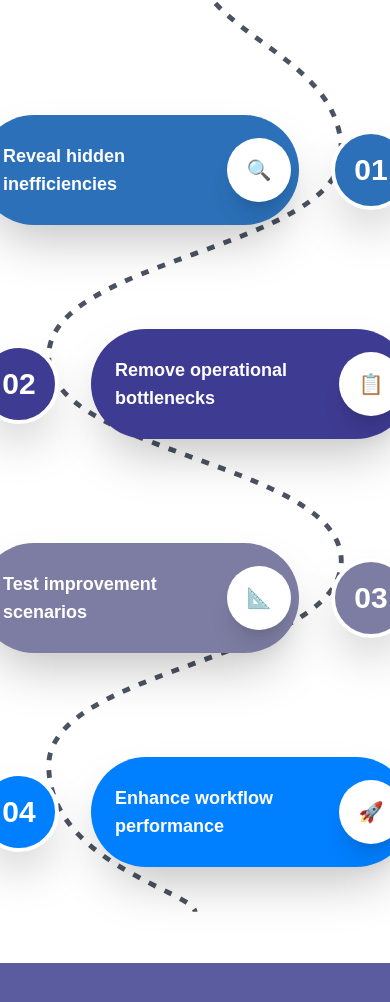
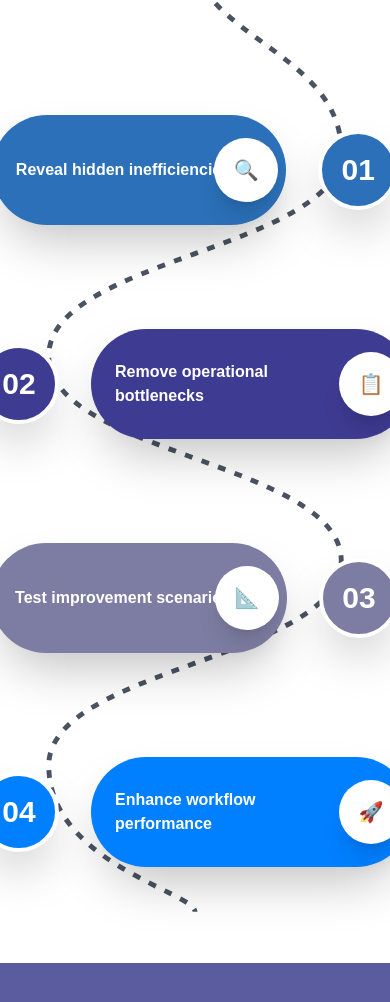
Before and after one commit to thomasvictosin/Databliz-website, a Next.js app: page /about in a window 390 px wide. Shown: the part 2745-3747 px from the top of the page. Built offline with nearby package versions, Linux system fonts and the light colour scheme.

Commit message:
Reduce font size of step titles on mobile in Impact component

```diff
--- a/components/Impact.tsx
+++ b/components/Impact.tsx
@@ -26,7 +26,7 @@ export default function SerpentineFinal() {
       </div>
 
       {/* The Central "S" Path */}
-      <div className="absolute inset-0 flex justify-center pt-60">
+      <div className="absolute inset-0 flex justify-center pt-60 sm:pt-60">
         <svg width="400" height="100%" viewBox="0 0 400 1000" fill="none" className="h-full">
           {/* Main Dashed Path */}
           <path
@@ -45,7 +45,7 @@ export default function SerpentineFinal() {
         </svg>
       </div>
 
-      <div className="relative z-10 flex flex-col gap-y-26 pt-25">
+      <div className="relative z-10 flex flex-col gap-y-26 sm:gap-y-20 pt-25 sm:pt-10">
         {steps.map((step, idx) => (
           <div
             key={step.id}
@@ -55,7 +55,7 @@ export default function SerpentineFinal() {
             <div className="flex-shrink-0">
               <div className={`relative flex items-center ${step.color} text-white p-6 pr-14 rounded-full shadow-2xl max-w-[320px] min-h-[110px]`}>
                 <div className="flex flex-col">
-                  <h3 className="text-lg font-bold">{step.title}</h3>
+                  <h3 className="text-base md:text-lg sm:text-xl font-bold">{step.title}</h3>
                 </div>
                 {/* White Icon Circle */}
                 <div className="absolute right-2 w-16 h-16 bg-white rounded-full flex items-center justify-center shadow-xl">
```
